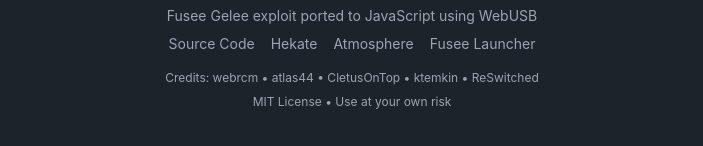
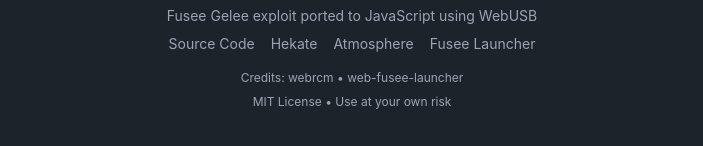
Before and after one commit to reubenjds/webrcm, a React (Vite) app: page / in a window 1280 px wide. Shown: the part 1170-1316 px from the top of the page, without its empty margins (288-991 px from the left). Built offline with nearby package versions, Linux system fonts and the light colour scheme.

Commit message:
fix: simplify credits to webrcm and web-fusee-launcher repos

```diff
--- a/src/components/Footer.tsx
+++ b/src/components/Footer.tsx
@@ -59,19 +59,8 @@
           rel="noopener noreferrer"
           className="link link-hover"
         >
-          atlas44
+          web-fusee-launcher
         </a>
-        {' '}&bull;{' '}
-        <a
-          href="https://github.com/CletusOnTop"
-          target="_blank"
-          rel="noopener noreferrer"
-          className="link link-hover"
-        >
-          CletusOnTop
-        </a>
-        {' '}&bull;{' '}
-        ktemkin &bull; ReSwitched
       </p>
 
       <p className="text-xs mt-2">
```
